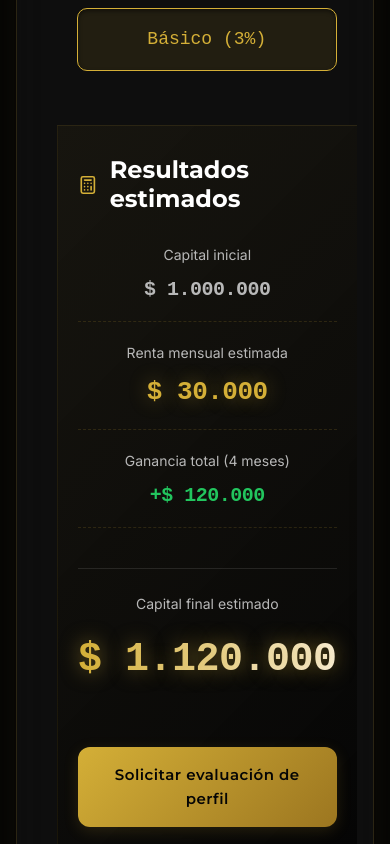
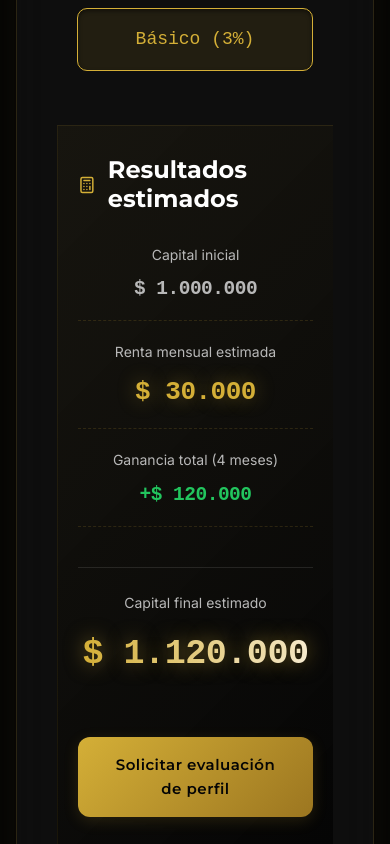
Before and after one commit to budyto/inversiones-mym, a React (Vite) app: page /inversiones in a window 390 px wide. Shown: the part 8180-9024 px from the top of the page. Built offline with nearby package versions, Linux system fonts and the light colour scheme.

Commit message:
Solucion al desborde horizontal por numeros extremadamente grandes

```diff
--- a/src/components/Simulator.css
+++ b/src/components/Simulator.css
@@ -85,6 +85,8 @@
   flex-direction: column;
   position: relative;
   border-left: 1px solid rgba(212, 175, 55, 0.1);
+  overflow: hidden;
+  max-width: 100%;
 }
 
 .form-group {
@@ -200,6 +202,8 @@
   font-family: var(--font-mono);
   font-weight: 600;
   letter-spacing: -0.5px;
+  word-break: break-all;
+  max-width: 100%;
 }
 
 .result-row.highlight strong {
@@ -221,6 +225,8 @@
   background: linear-gradient(90deg, #d4af37, #fdf5e6);
   -webkit-background-clip: text;
   -webkit-text-fill-color: transparent;
+  word-break: break-all;
+  max-width: 100%;
 }
 
 .text-success {
@@ -308,17 +314,23 @@
   }
 
   .result-row strong {
-    font-size: 20px;
+    font-size: clamp(16px, 5vw, 20px);
+    word-break: break-all;
+    max-width: 100%;
   }
 
   .result-row.total {
     align-items: center;
     gap: 12px;
     padding-top: 24px;
+    max-width: 100%;
   }
 
   .result-row.total strong {
-    font-size: 40px;
+    font-size: clamp(28px, 9vw, 40px);
+    word-break: break-all;
+    max-width: 100%;
+    text-align: center;
   }
 
   .simulator-note {
```
Also changed, not shown: 1 other file (tests, documents, lock files or other folders).
